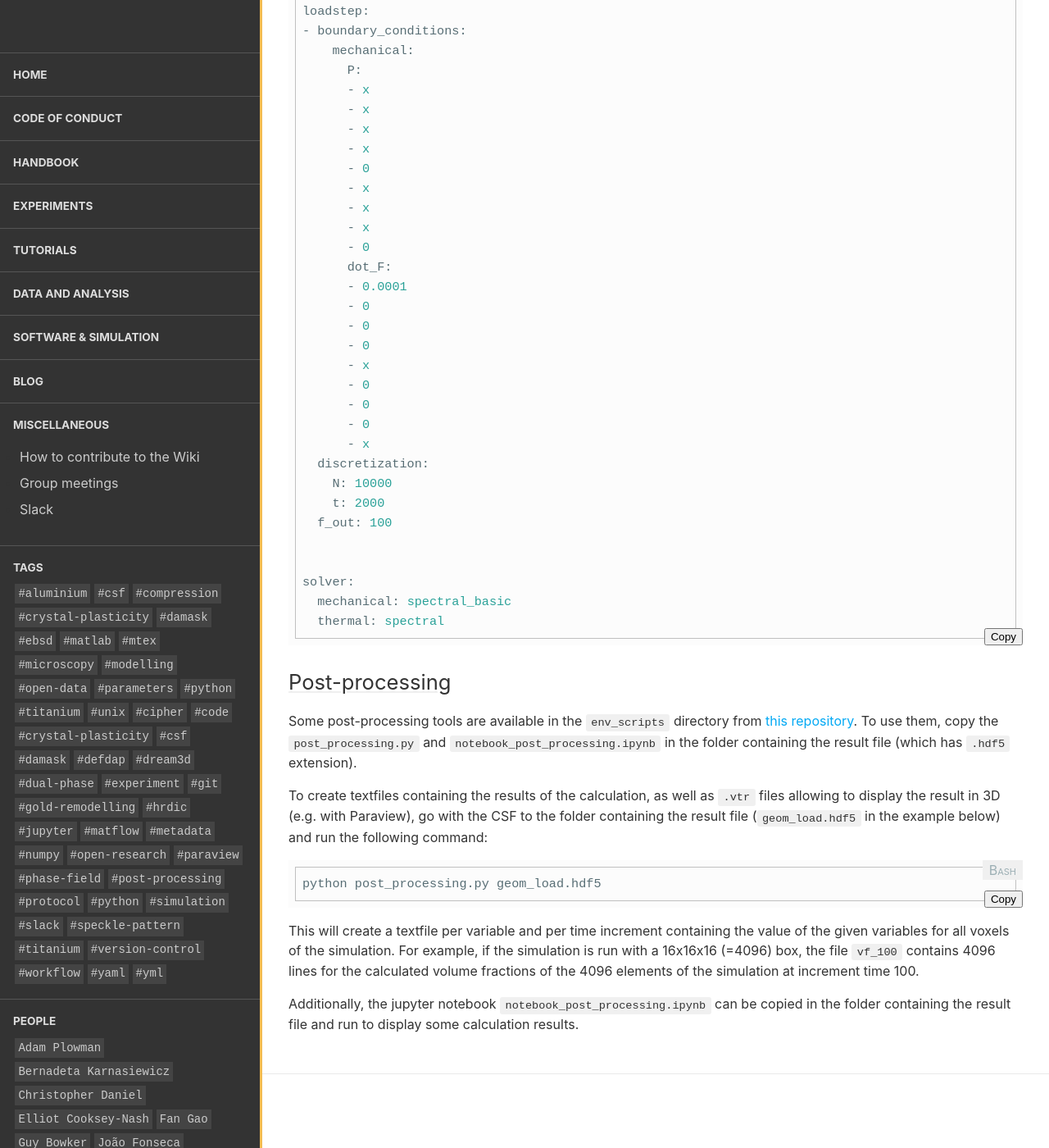
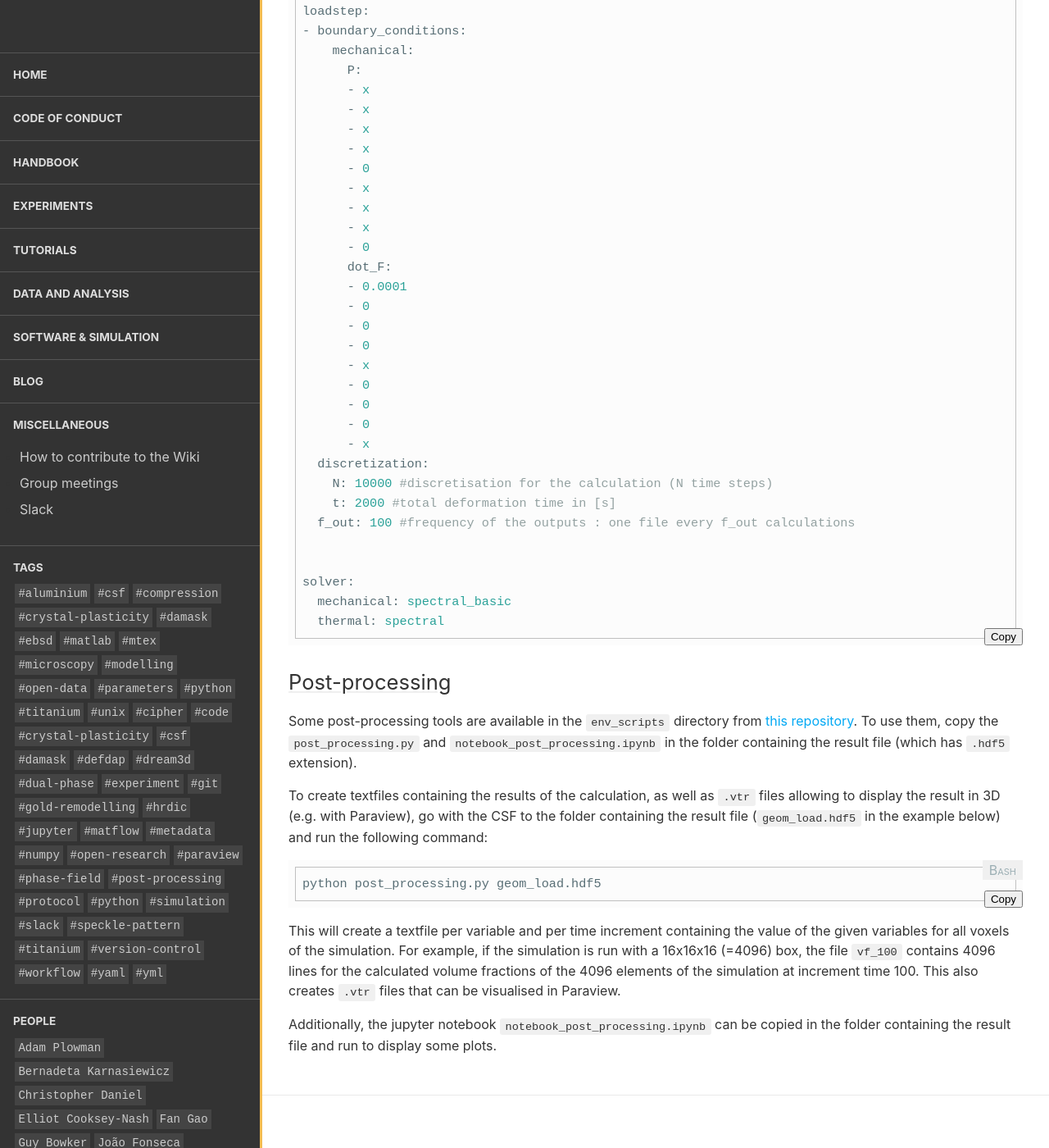
Before and after one commit to LightForm-group/wiki, a Jekyll site: the page built from collections/_software_and_simulation/KWN_damask.md, in a window 1280 px wide and 1400 px high, scrolled down 6042 px. Shown: the whole window at 82% size. Built offline with Jekyll 4.4.1, drawn with Linux system fonts in a browser that asks for light colours; nearby versions of some CDN libraries.

Commit message:
Update KWN_damask.md

````diff
--- a/collections/_software_and_simulation/KWN_damask.md
+++ b/collections/_software_and_simulation/KWN_damask.md
@@ -273,9 +273,9 @@ loadstep:
       - 0
       - x
   discretization:
-    N: 10000
-    t: 2000
-  f_out: 100
+    N: 10000 #discretisation for the calculation (N time steps)
+    t: 2000 #total deformation time in [s]
+  f_out: 100 #frequency of the outputs : one file every f_out calculations
 
 
 solver:
@@ -293,5 +293,6 @@
 python post_processing.py geom_load.hdf5
 ```
 This will create a textfile per variable and per time increment containing the value of the given variables for all voxels of the simulation. For example, if the simulation is run with a 16x16x16 (=4096) box, the file ```vf_100``` contains 4096 lines for the calculated volume fractions of the 4096 elements of the simulation at increment time 100.
+This also creates ```.vtr``` files that can be visualised in Paraview.
 
-Additionally, the jupyter notebook ```notebook_post_processing.ipynb``` can be copied in the folder containing the result file and run to display some calculation results.
+Additionally, the jupyter notebook ```notebook_post_processing.ipynb``` can be copied in the folder containing the result file and run to display some plots.
````
